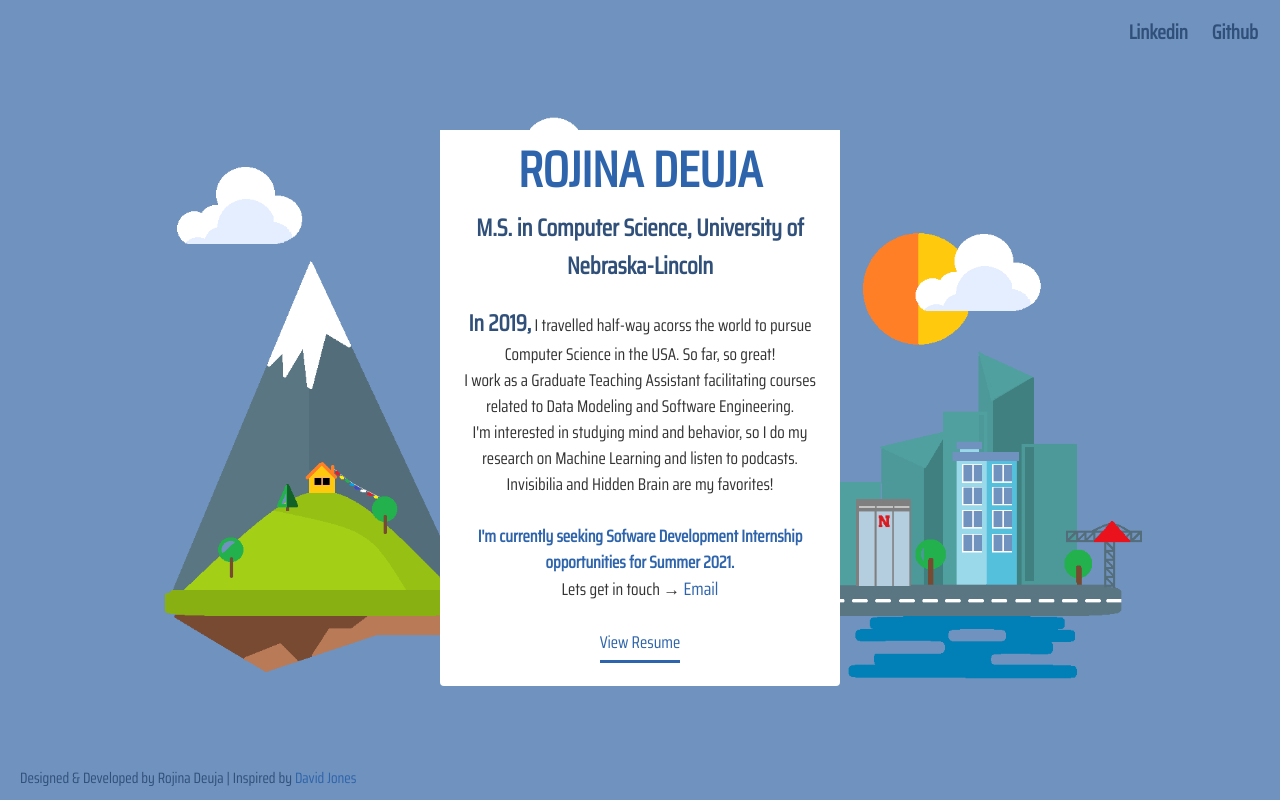
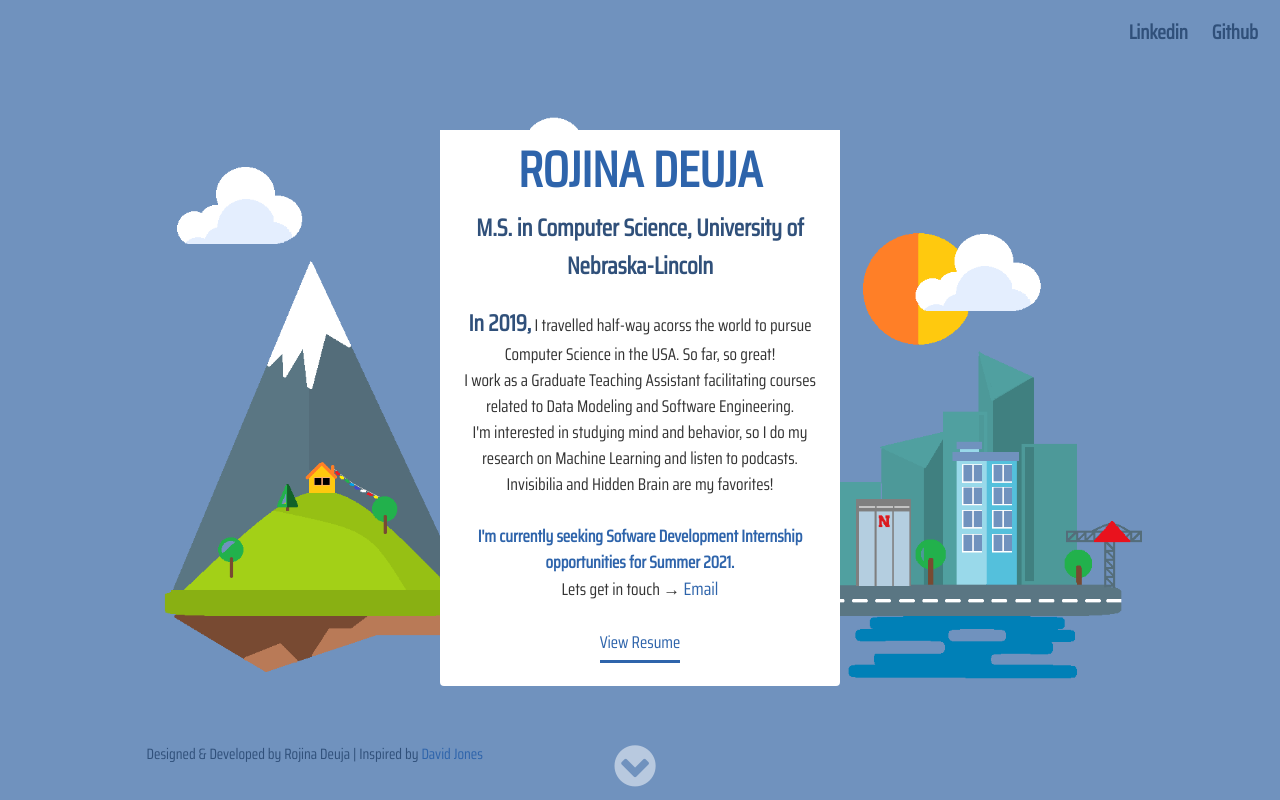
Before and after one commit to rojinadeuja/rojinadeuja.github.io, a React (Create React App) app: page / in a window 1280 px wide. Built offline with nearby package versions, Linux system fonts and the light colour scheme; a web font is replaced by a local one.

Commit message:
Add CSS for chevron button

```diff
--- a/src/Components/Shared/Footer.js
+++ b/src/Components/Shared/Footer.js
@@ -4,6 +4,9 @@ const footer = () => {
     return (
     <div className="main-footer">
         <p>Designed &amp; Developed by Rojina Deuja | Inspired by <a href="https://codepen.io/VictoryDesign" target="_blank" rel="noopener noreferrer">David Jones</a></p>
+        <div>
+            <a href="#"><i className="fa fa-chevron-circle-down footer-chevron"></i></a>
+        </div>
     </div>)
 }
 
--- a/src/index.css
+++ b/src/index.css
@@ -149,6 +149,10 @@ a:hover{
     width: 100%;
     text-align: center;
     padding-bottom: 10px;
+    display: grid;
+    grid-template-columns: 1fr repeat(3, auto) 1fr;
+    grid-column-gap: 5px;
+    justify-items: center;
   }
 .main-footer p {
     font-size: 15px;
@@ -160,11 +164,17 @@ a:hover{
     font-size: 15px;
   }
 
+.footer-chevron{
+  font-size: 48px;
+  color:white;
+  opacity: 50%;
+}
+
 .large-text{
   color: #30507a;
   font-size: 23px;
   font-weight: 600;
-  }
+}
 
 
 #fly-demo {
```
